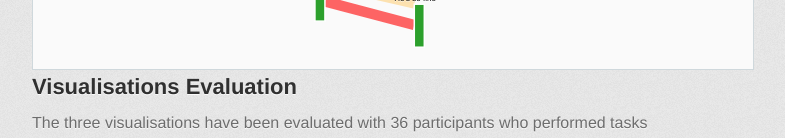
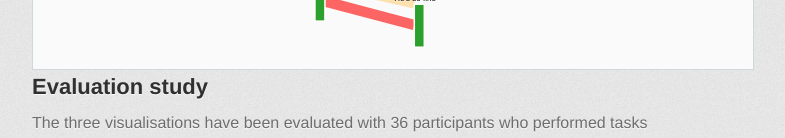
Before and after one commit to donpir/graphvislib, a plain HTML site: page demo/01Plagiarism/index.html in a window 1280 px wide. Shown: the part 2031-2169 px from the top of the page, without its empty margins (298-1083 px from the left). Drawn offline with Linux system fonts and the light colour scheme; a web font is replaced by a local one.

Commit message:
Changed title

```diff
--- a/demo/01Plagiarism/index.html
+++ b/demo/01Plagiarism/index.html
@@ -118,7 +118,7 @@
 			</section>
 
 
-			<h2>Visualisations Evaluation</h2>
+			<h2>Evaluation study</h2>
 
 			The three visualisations have been evaluated with 36 participants who performed tasks in random order.
 			The questionnaire is available <a href="Questionnaire.pdf">here</a>.
```
